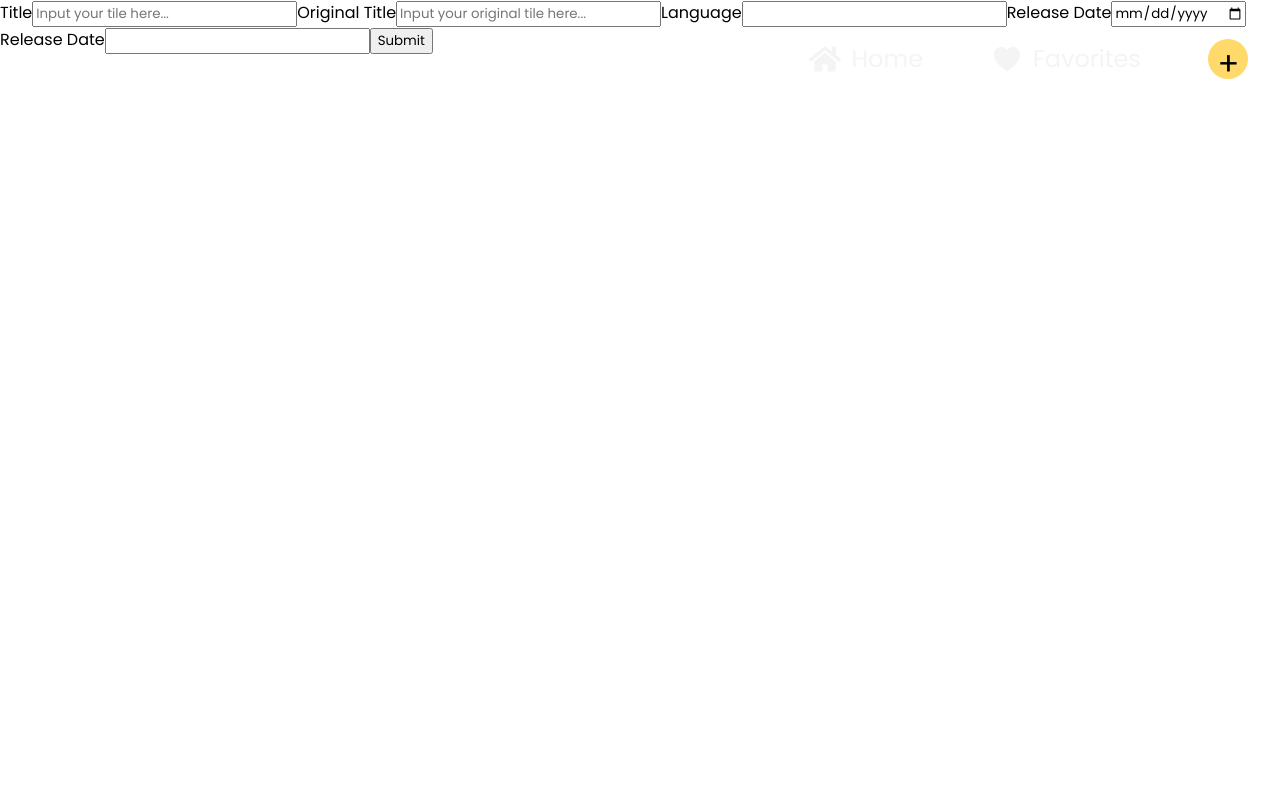
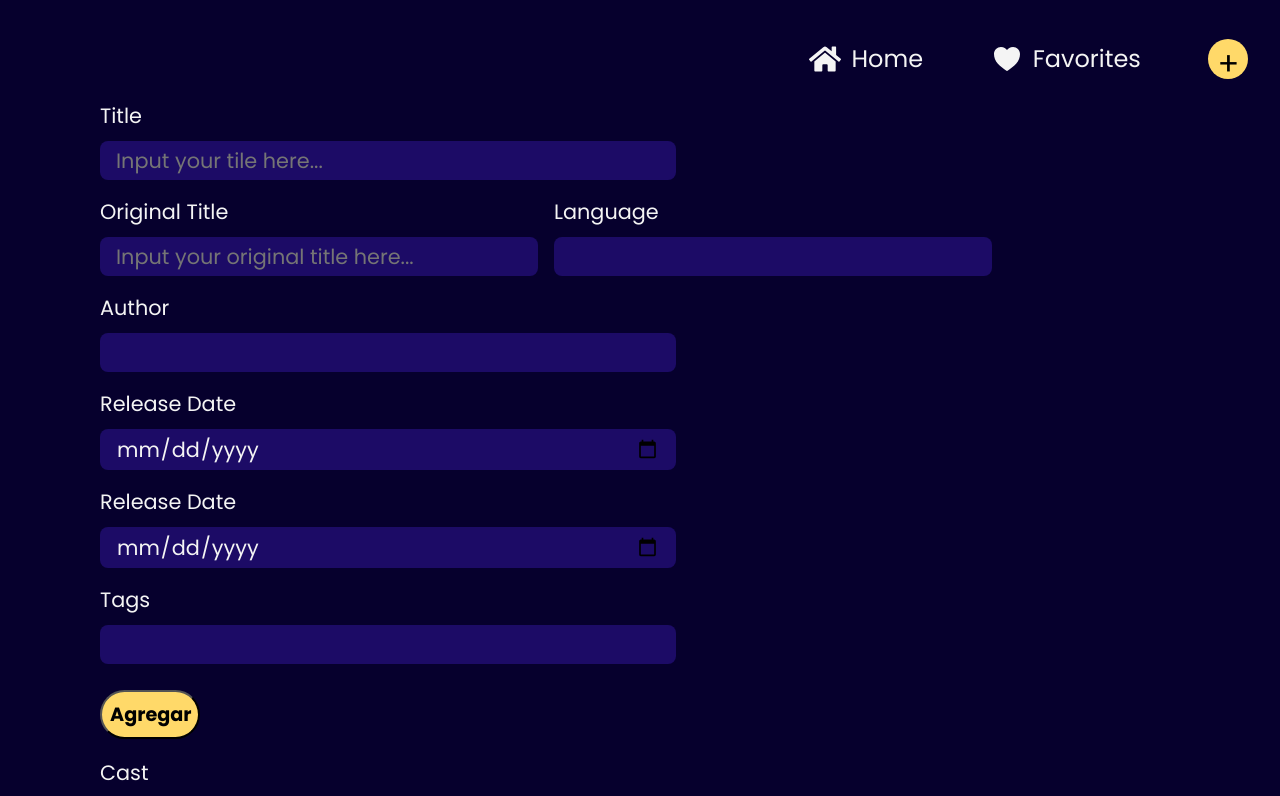
Before and after one commit to SupySopu/MovieWeb, a React (Vite) app: page /addMovie in a window 1280 px wide. Shown: the top 796 px of the page. Built offline with nearby package versions, Linux system fonts and the light colour scheme.

Commit message:
feat/agregado de headlessUI y tags-cast

```diff
--- a/src/components/AddMovieForm/AddMovieForm.module.scss
+++ b/src/components/AddMovieForm/AddMovieForm.module.scss
@@ -0,0 +1,49 @@
+.form-add-movie{
+    padding: 100px;
+    display: flex;
+    flex-direction: column;
+    width: 45%;
+
+    label {
+        color: $font-default-color;
+        font-size: 1.3rem;
+        display: block;
+    }
+
+    input{
+        background-color: $base-lighter-color;
+        border:none;
+        border-radius: 8px;
+        padding: 4px 16px 4px 16px;
+        font-size: 1.3rem;
+        color: $font-default-color;
+        margin-bottom: 16px;
+    }
+
+    .og-title-lang-container{
+        display: flex;
+        gap: 16px;
+    }
+
+    .label-input-container{
+        display: flex;
+        flex-direction: column;
+        gap: 10px;
+    }
+
+    button{
+        background-color: $highlight-color;
+        font-size: 1.2rem;
+        font-weight: bold;
+        border-radius: 32px;
+        width: 100px;
+        padding: 8px;
+    }
+
+    .tags-container, .cast-container{
+        margin-top: 8px;
+        display: flex;
+        flex-wrap: wrap;
+        gap: 8px;
+    }
+}
--- a/src/components/AddMovieForm/AddMovieForm.tsx
+++ b/src/components/AddMovieForm/AddMovieForm.tsx
@@ -1,6 +1,10 @@
+import { Input, Label, Field, Button } from '@headlessui/react';
 import { useFormik } from 'formik';
+import { useState } from 'react';
 
 export default function AddMovieForm() {
+    const [tagInput, setTagInput] = useState('');
+    const [castInput, setCastInput] = useState('');
 
     const formik = useFormik({
         initialValues: {
@@ -9,19 +13,48 @@ export default function AddMovieForm() {
             lang: '',
             author: '',
             releaseDate: '',
-            tags: [],
+            tags: [] as string[],
             synopsis: '',
-            cast: []
+            cast: [] as string[]
         },
         onSubmit: (values) => {
             alert(JSON.stringify(values, null, 2));
         }
     })
 
+    const addTag = () => {
+        if (tagInput.trim() !== '' && !formik.values.tags.includes(tagInput.trim())) {
+        formik.setFieldValue('tags', [...formik.values.tags, tagInput.trim()]);
+        setTagInput('');
+        }
+    };
+
+    const removeTag = (tag: string) => {
+        formik.setFieldValue(
+        'tags',
+        formik.values.tags.filter(t => t !== tag)
+        );
+    };
+
+    const addCast = () => {
+        if (castInput.trim() !== '' && !formik.values.cast.includes(castInput.trim())) {
+        formik.setFieldValue('cast', [...formik.values.cast, castInput.trim()]);
+        setCastInput('');
+        }
+    };
+
+    const removeCast = (cast: string) => {
+        formik.setFieldValue(
+        'cast',
+        formik.values.cast.filter(c => c !== cast)
+        );
+    };
+
     return (
-        <form>
-            <label htmlFor='title'>Title</label>
-            <input
+        <form className='form-add-movie'>
+            <Field className='label-input-container'>
+                <Label htmlFor='title'>Title</Label>
+                <Input
                     id="title"
                     name="title"
                     type="text"
@@ -29,44 +62,115 @@ export default function AddMovieForm() {
                     value={formik.values.title}
                     placeholder='Input your tile here...'
                 />
+            </Field>
 
-            <label htmlFor='originalTitle'>Original Title</label>
-            <input
+            <div className='og-title-lang-container'>
+                <Field className='label-input-container'>
+                    <Label htmlFor='originalTitle'>Original Title</Label>
+                    <Input
                         id="originalTitle"
                         name="originalTitle"
                         type="text"
                         onChange={formik.handleChange}
                         value={formik.values.originalTitle}
-                placeholder='Input your original tile here...'
+                        placeholder='Input your original title here...'
                     />
+                </Field>
 
-            <label htmlFor='lang'>Language</label>
-            <input
+                <Field className='label-input-container'>
+                    <Label htmlFor='lang'>Language</Label>
+                    <Input
                         id="lang"
                         name="lang"
                         type="text"
                         onChange={formik.handleChange}
                         value={formik.values.lang}
                     />
+                </Field>
+            </div>
 
-            <label htmlFor='releaseDate'>Release Date</label>
-            <input
+                <Field className='label-input-container'>
+                    <Label htmlFor='author'>Author</Label>
+                    <Input
+                        id="author"
+                        name="author"
+                        type="text"
+                        onChange={formik.handleChange}
+                        value={formik.values.author}
+                    />
+                </Field>
+
+                <Field className='label-input-container'>
+                    <Label htmlFor='releaseDate'>Release Date</Label>
+                    <Input
                         id="releaseDate"
                         name="releaseDate"
                         type="date"
                         onChange={formik.handleChange}
                         value={formik.values.releaseDate}
                     />
+                </Field>
 
-            <label htmlFor='releaseDate'>Release Date</label>
-            <input
+                <Field className='label-input-container'>
+                    <Label htmlFor='releaseDate'>Release Date</Label>
+                    <Input
                         id="releaseDate"
                         name="releaseDate"
-                type="text"
+                        type="date"
                         onChange={formik.handleChange}
                         value={formik.values.releaseDate}
                     />
+                </Field>
 
+            <Field className='label-input-container'>
+                <Label htmlFor='tags'>Tags</Label>
+                <Input
+                    id="tags"
+                    name="tags"
+                    type="text"
+                    value={tagInput}
+                    onChange={(e) => setTagInput(e.target.value)}
+                />
+                <Button type="button" className='tag-btn' onClick={addTag}>Agregar</Button>
+
+                <div className="tags-container">
+                    {formik.values.tags.map((tag, id) => (
+                        <Button
+                        type="button"
+                        key={id}
+                        className="tag-btn"
+                        onClick={() => removeTag(tag)}
+                        >
+                        {tag} x
+                        </Button>
+                    ))}
+                </div>
+            </Field>
+
+            <Field className='label-input-container'>
+                <Label htmlFor='cast'>Cast</Label>
+                <Input
+                    id="cast"
+                    name="cast"
+                    type="text"
+                    value={castInput}
+                    onChange={(e) => setCastInput(e.target.value)}
+                />
+                <Button type="button" className='cast-btn' onClick={addCast}>Agregar</Button>
+
+                <div className="cast-container">
+                    {formik.values.cast.map((cast, id) => (
+                        <Button
+                        type="button"
+                        key={id}
+                        className="cast-btn"
+                        onClick={() => removeCast(cast)}
+                        >
+                        {cast} x
+                        </Button>
+                    ))}
+                </div>
+            </Field>
             <button type="submit">Submit</button>
         </form>
     )
--- a/src/index.scss
+++ b/src/index.scss
@@ -22,8 +22,3 @@
 @import "./screens/index.module.scss";
 @import "./screens/addMovie.module.scss";
 @import "./screens/favorites.module.scss";
-
-
-.favorites{
-    background-color: #260952;
-}
--- a/src/routes/addMovie.tsx
+++ b/src/routes/addMovie.tsx
@@ -6,7 +6,9 @@ export const Route = createFileRoute('/addMovie')({
 })
 
 function RouteComponent() {
-  return <>
+  return (
+  <div className='add-movie'>
     <AddMovieForm/>
-  </>
+  </div>
+  )
 }
--- a/src/screens/addMovie.module.scss
+++ b/src/screens/addMovie.module.scss
@@ -0,0 +1,5 @@
+.add-movie{
+    background-color: $base-color;
+    width: 100%;
+    height: 100vh;
+}
```
Also changed, not shown: src/components/AddMovieInput/AddMovieInput.module.scss (added), src/components/AddMovieInput/AddMovieInput.tsx (added). Lines whose indentation alone changed are shown as unchanged.
